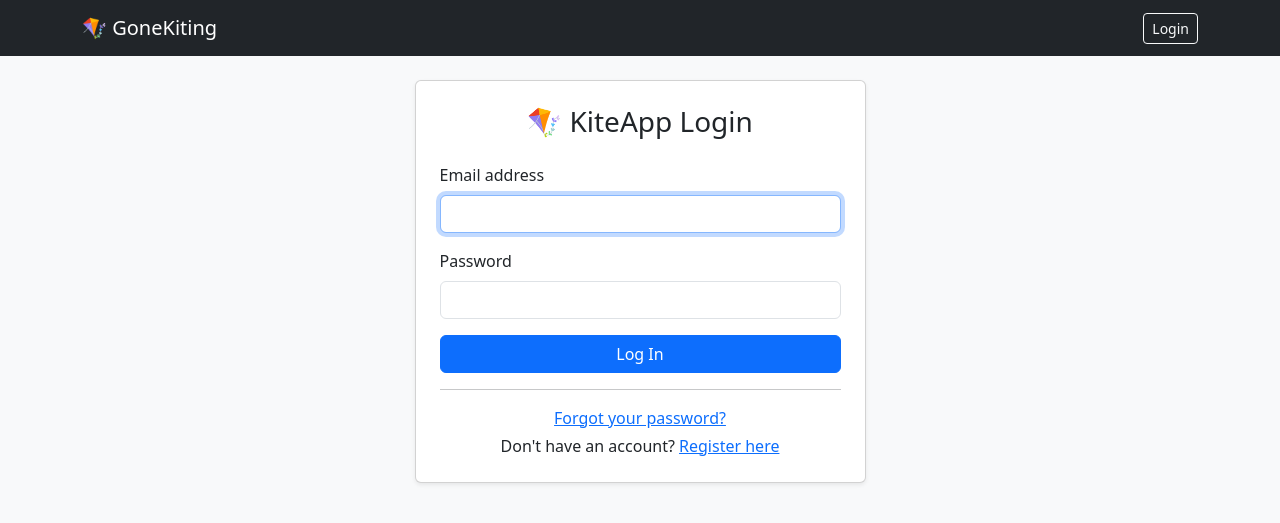
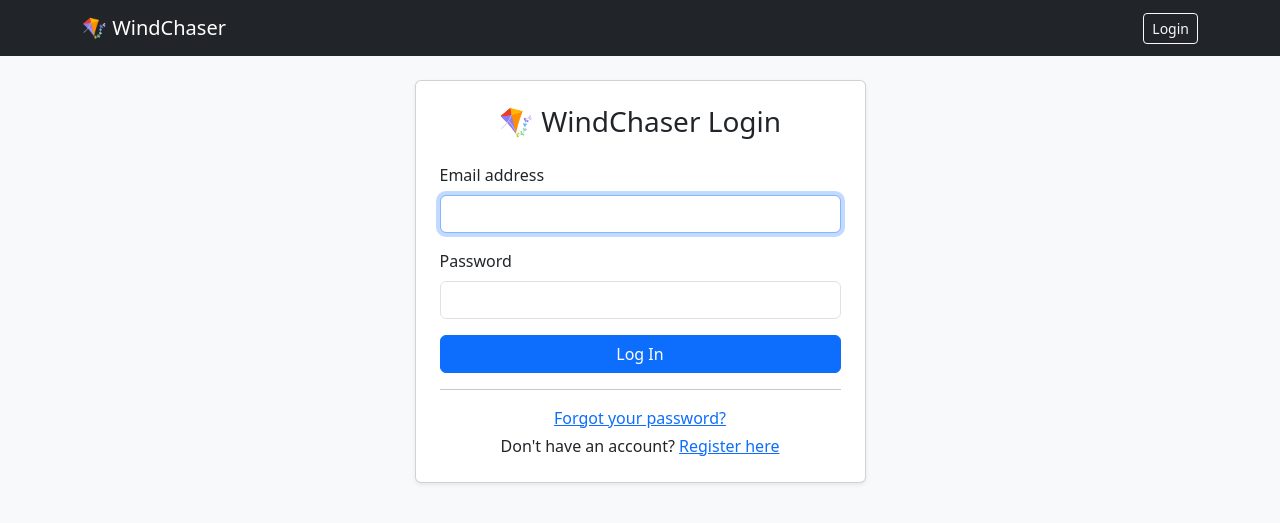
Before and after one commit to Safa246UK/kiteapp, a Flask app: page /login in a window 1280 px wide. Shown: the top 523 px of the page. Run offline with Flask 3, Linux system fonts and the light colour scheme.

Commit message:
Rename app to WindChaser throughout
Updates all user-facing strings in templates, manifest, service worker,
alerts, auth emails and push notifications. Database filenames and
module names unchanged.

Co-Authored-By: Claude Sonnet 4.6 <noreply@anthropic.com>

```diff
--- a/alerts.py
+++ b/alerts.py
@@ -1,5 +1,5 @@
 """
-Alert logic for KiteApp WhatsApp notifications.
+Alert logic for WindChaser WhatsApp notifications.
 
 For each user with whatsapp_enabled=True:
   - Check each "Alert Me" spot for today / tomorrow / day after
@@ -128,7 +128,7 @@ def build_alert_message(alerts, app_url=''):
             by_day[lbl] = []
         by_day[lbl].append(a)
 
-    lines = ['🪁 *KiteApp* – your conditions update\n']
+    lines = ['🪁 *WindChaser* – your conditions update\n']
     for lbl in days_seen:
         lines.append(f"*{lbl}*")
         for a in by_day[lbl]:
--- a/auth.py
+++ b/auth.py
@@ -118,18 +118,18 @@ def forgot_password():
         if user:
             token = generate_reset_token(email)
             reset_url = url_for('auth.reset_password', token=token, _external=True)
-            msg = Message('KiteApp — Reset Your Password',
+            msg = Message('WindChaser — Reset Your Password',
                           recipients=[email])
             msg.body = f"""Hi {user.name},
 
-You requested a password reset for your KiteApp account.
+You requested a password reset for your WindChaser account.
 
 Click the link below to set a new password (valid for 1 hour):
 {reset_url}
 
 If you did not request this, you can safely ignore this email.
 
-— The KiteApp Team
+— The WindChaser Team
 """
             try:
                 _mail().send(msg)
--- a/push.py
+++ b/push.py
@@ -111,7 +111,7 @@ def send_push_to_user(user, title, body, url='/'):
                 },
                 data=payload,
                 vapid_private_key=private_key,
-                vapid_claims={'sub': 'mailto:admin@gonekiting.com'}
+                vapid_claims={'sub': 'mailto:admin@windchaser.com'}
             )
             sent += 1
         except WebPushException as e:
--- a/static/js/wind_compass.js
+++ b/static/js/wind_compass.js
@@ -1,5 +1,5 @@
 /**
- * WindCompass — interactive 16-point compass picker for KiteApp
+ * WindCompass — interactive 16-point compass picker for WindChaser
  * Usage (editable):  new WindCompass('container-id')
  * Usage (read-only): new WindCompass('container-id', { readOnly: true, size: 200 })
  */
--- a/static/sw.js
+++ b/static/sw.js
@@ -1,4 +1,4 @@
-const CACHE_NAME = 'gonekiting-v1';
+const CACHE_NAME = 'windchaser-v1';
 const STATIC_ASSETS = ['/', '/static/manifest.json'];
 
 // Install — cache static assets
@@ -35,7 +35,7 @@ self.addEventListener('fetch', event => {
 
 // Push notification received from server
 self.addEventListener('push', event => {
-    let data = { title: '🪁 GoneKiting', body: 'Conditions update available', url: '/' };
+    let data = { title: '🪁 WindChaser', body: 'Conditions update available', url: '/' };
     if (event.data) {
         try { data = Object.assign(data, JSON.parse(event.data.text())); } catch (e) {}
     }
@@ -46,7 +46,7 @@ self.addEventListener('push', event => {
             badge: '/static/icon-192.svg',
             data: { url: data.url },
             vibrate: [200, 100, 200],
-            tag: 'gonekiting-conditions',   // replaces previous notification of same type
+            tag: 'windchaser-conditions',   // replaces previous notification of same type
             renotify: true
         })
     );
--- a/templates/auth/login.html
+++ b/templates/auth/login.html
@@ -5,7 +5,7 @@
     <div class="col-md-5">
         <div class="card shadow-sm">
             <div class="card-body p-4">
-                <h3 class="text-center mb-4">🪁 KiteApp Login</h3>
+                <h3 class="text-center mb-4">🪁 WindChaser Login</h3>
 
                 {% with messages = get_flashed_messages(with_categories=true) %}
                     {% for category, message in messages %}
--- a/templates/base.html
+++ b/templates/base.html
@@ -3,7 +3,7 @@
 <head>
     <meta charset="UTF-8">
     <meta name="viewport" content="width=device-width, initial-scale=1.0">
-    <title>🪁 GoneKiting</title>
+    <title>🪁 WindChaser</title>
     <!-- PWA -->
     <link rel="manifest" href="/manifest.json">
     <meta name="theme-color" content="#0d6efd">
@@ -17,7 +17,7 @@
 <body class="bg-light">
     <nav class="navbar navbar-dark bg-dark">
         <div class="container">
-            <a class="navbar-brand" href="/">🪁 GoneKiting</a>
+            <a class="navbar-brand" href="/">🪁 WindChaser</a>
             <div>
                 {% if current_user.is_authenticated %}
                     <span class="text-light me-3">Hi, {{ current_user.name }}</span>
--- a/templates/index.html
+++ b/templates/index.html
@@ -3,7 +3,7 @@
 {% block content %}
 <div class="row">
     <div class="col-12">
-        <h2>Welcome to KiteApp 🪁</h2>
+        <h2>Welcome to WindChaser 🪁</h2>
         <p class="text-muted">Your personal kite surfing conditions assistant</p>
         <hr>
     </div>
```
Also changed, not shown: TODO.md (+7 -0 lines), .claude/launch.json (added), static/manifest.json.
